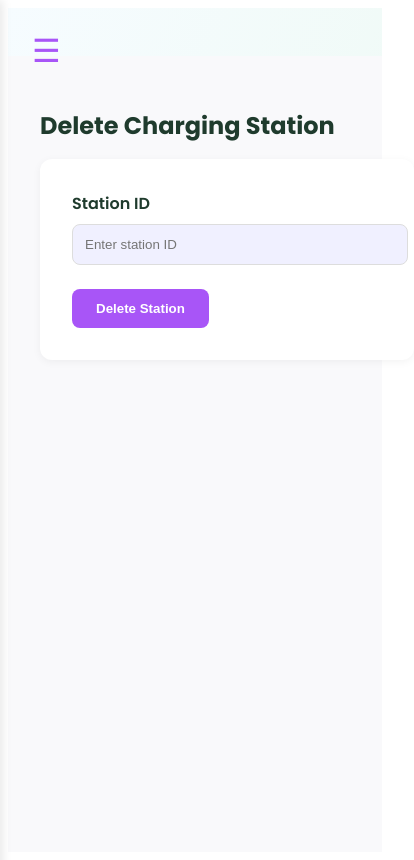
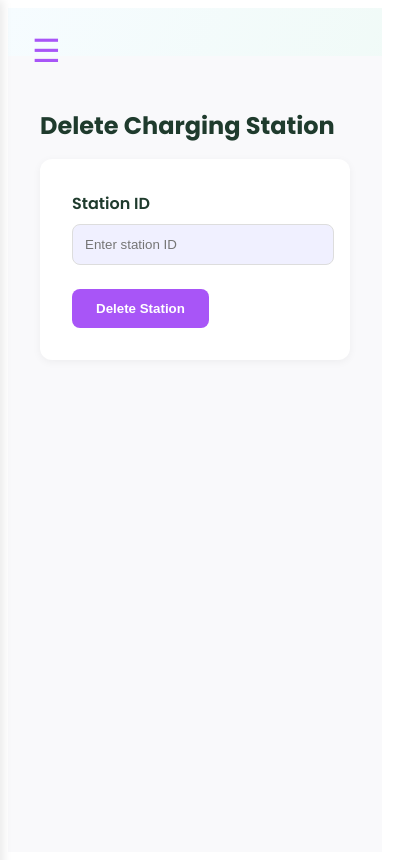
Before and after one commit to dev-Lavi/ZapPoint, a Vue app in the folder ZapPoint/: page /delete in a window 390 px wide. Shown: the whole page, 414 px wide, since content can reach past the window. Built offline with nearby package versions, Linux system fonts and the light colour scheme; the HTML template or start-up script is replaced by a standard one.

Commit message:
fixed create.vue input responsiveness

```diff
--- a/ZapPoint/src/views/DeleteStationView.vue
+++ b/ZapPoint/src/views/DeleteStationView.vue
@@ -154,7 +154,6 @@
   border-radius: 12px;
   max-width: 500px;
   box-shadow: 0 2px 8px rgba(0, 0, 0, 0.05);
-  width: 100%;
 }
 
 .form-group {
@@ -169,7 +168,7 @@
 
 .form-group input,
 .form-group select {
-  width: 100%;
+  width: 96%;
   padding: 0.75rem;
   border: 1px solid #ddd;
   border-radius: 8px;
--- a/ZapPoint/src/views/UpdateStationView.vue
+++ b/ZapPoint/src/views/UpdateStationView.vue
@@ -170,7 +170,7 @@
 }
 .form-group input,
 .form-group select {
-  width: 90%;
+  width: 96%;
   padding: 0.75rem;
   border: 1px solid #ddd;
   border-radius: 8px;
```
